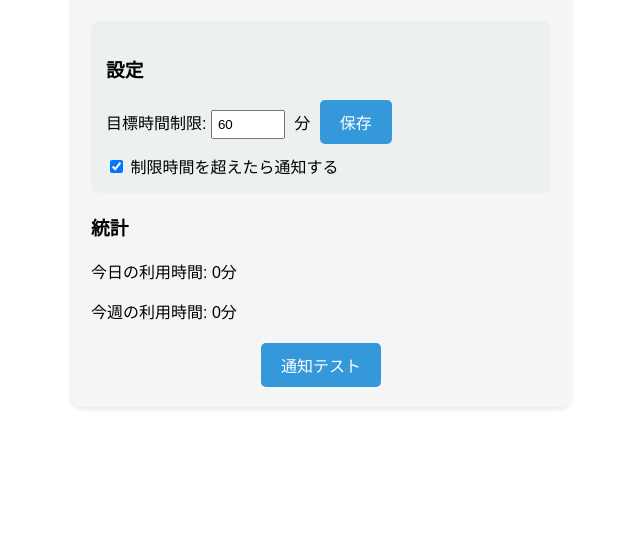
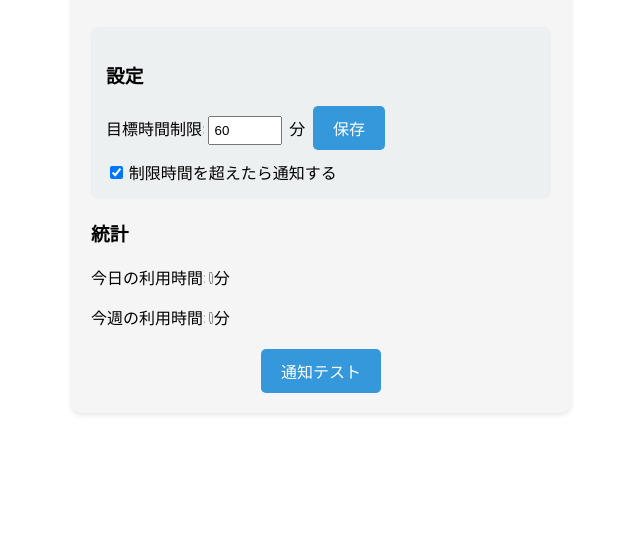
Before and after one commit to MU0011/ScreenTimeTracker, a plain HTML site: page index.html in a window 1280 px wide. Shown: the part 247-800 px from the top of the page, without its empty margins (319-959 px from the left). Drawn offline with Linux system fonts and the light colour scheme.

Commit message:
index.html
フォントを一部変更しました。

```diff
--- a/index.html
+++ b/index.html
@@ -3,10 +3,11 @@
 <head>
     <meta charset="UTF-8">
     <meta name="viewport" content="width=device-width, initial-scale=1.0">
-    <title>スクリーンタイム監視アプリ</title>
+    <title>スマホ見てるやつ厳しいって</title>
+    <link href="https://fonts.googleapis.com/css2?family=Amatic+SC:wght@400;700&display=swap" rel="stylesheet">
     <style>
         body {
-            font-family: 'Arial', sans-serif;
+            font-family: 'Amatic SC', sans-serif;
             max-width: 500px;
             margin: 0 auto;
             padding: 20px;
```
